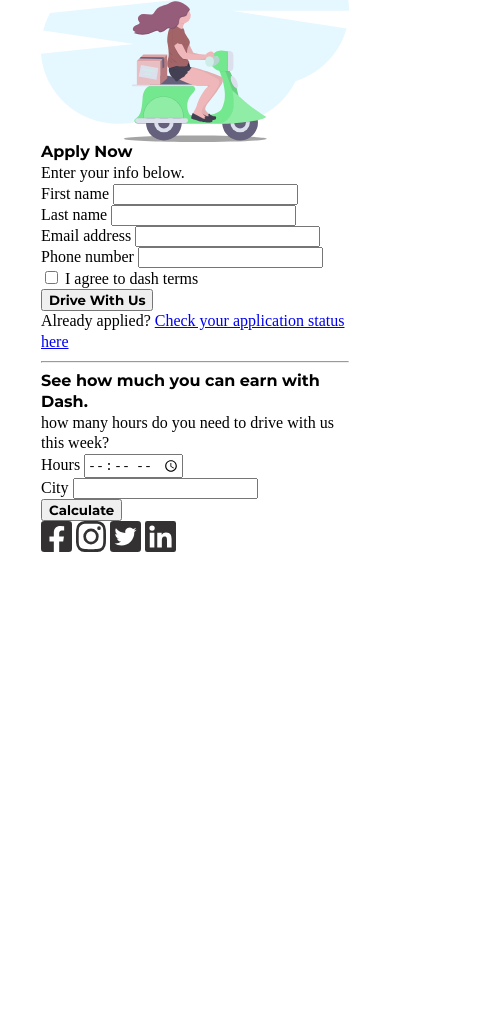
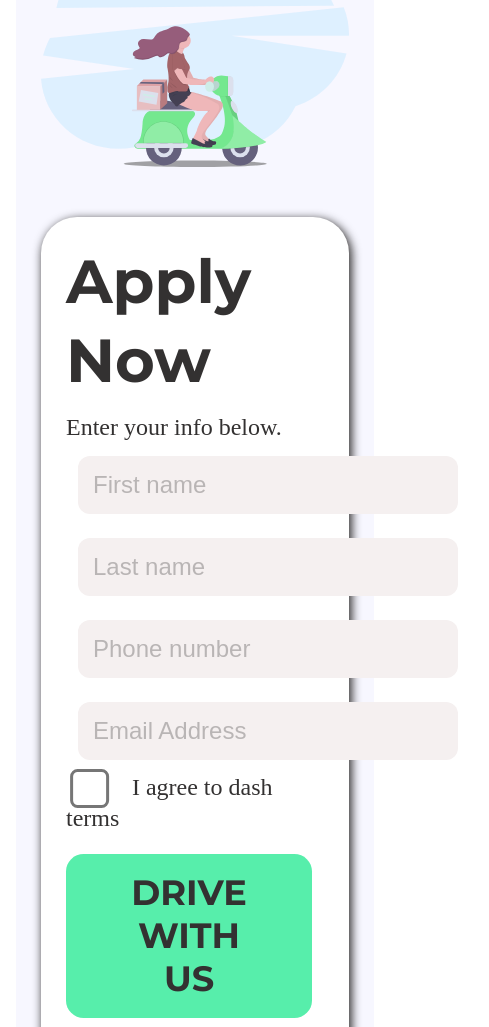
Before and after one commit to saga0022/saga0022.github.io, a plain HTML site: page week-3_master-files-landing-page/index.html in a window 390 px wide. Shown: the part 973-2000 px from the top of the page, 489 px wide, since content can reach past the window. Before the commit the page ends 1547 px from the top, so only its background shows below. Drawn offline with Linux system fonts and the light colour scheme; a web font is replaced by a local one.

Commit message:
mobile size finish

```diff
--- a/week-3_master-files-landing-page/index.html
+++ b/week-3_master-files-landing-page/index.html
@@ -24,76 +24,85 @@
 
         <!-- new section (apply form) - adding the form details with checkbox  and a button -->
         <section id="apply" class="applynow">
-            <h2 class="section-title">Apply Now</h2>
-            <p>Enter your info below.</p>
 
             <!-- apply form -->
             <form class="apply-form">
 
+                <h2 class="section-title">Apply Now</h2>
+            <p>Enter your info below.</p>
+
                 <!-- creating the form -  first name -->
                 <div class="apply-form-section">
-                  <label class="apply-form-label">First name</label>
-                  <input class="apply-form-input" type="text">
+                    <label class="apply-form-label">First name </label>
+                    <input class="apply-form-input" type="text" placeholder="First name">
                 </div>
 
                 <!-- creating the form - last name -->
                 <div class="apply-form-section">
                     <label class="apply-form-label">Last name</label>
-                  <input class="apply-form-input" type="text">
+                    <input class="apply-form-input" type="text"   placeholder="Last name">
+                </div>
+
+                <!-- creating the form - phone number -->
+                <div class="apply-form-section">
+                    <label class="apply-form-label">Phone     number</label>
+                    <input class="apply-form-input" type="tel" placeholder="Phone number">
                 </div>
 
                 <!-- creating the form - email address -->
                 <div class="apply-form-section">
-                  <label class="apply-form-label">Email address</label>
-                  <input class="apply-form-input" type="email">
+                    <label class="apply-form-label">Email address </label>
+                    <input class="apply-form-input" type="email" placeholder="Email Address">
                 </div>
 
-                <!-- creating the form - phone number -->
-                <div class="apply-form-section">
-                  <label class="apply-form-label">Phone number</label>
-                  <input class="apply-form-input" type="tel">
 
-                <!-- creating the form - i agree chechbox -->
-                </div><div class="apply-form-section">
-                  <input class="apply-form-input" type="checkbox">
-                  <label class="apply-form-label">I agree to dash terms</label>
-                </div>
+                <!-- creating the form - i agree chechbox  -->
+                <input type="checkbox" name="agree" id="iagree">
+                <span class="checkboxtext"> I agree to dash terms</span>
 
                 <!-- creating the form - submit button -->
                 <button type="submit">Drive With Us</button>
 
+                <p>Already applied? <a href="#">Check your application status here</a></p>
+
             </form>
 
-            <p>Already applied? <a href="#">Check your application status here</a></p>
+
         </section>
 
     </main>
 
-    <hr>
+    <footer>
 
-    <footer>
+        <form action="calculate-form">
+
             <h3>See how much you can earn with Dash.</h3>
             <p>how many hours do you need to drive with us this week?</p>
-        <form action="calculate-form">
 
             <div class="calculate-form-section">
-                <label class="calculate-form-label">Hours</label>
-                <input class="calculate-form-input" type="time">
+
+                <div>
+                    <label for="Hours">Hours</label>
+                    <input id="formhour" type="number" placeholder="Hours">
                 </div>
 
-            <div class="calculate-form-section">
-                <label class="calculate-form-label">City</label>
-                <input class="calculate-form-input" type="text">
+                <div>
+                    <label for="City">City</label>
+                    <input id="formcity" type="text" placeholder="City">
+                </div>
+
             </div>
 
             <button type="submit">Calculate</button>
 
+            <div class="container">
                 <div class="socmed">
                     <img class="socmed-image" src="/week-3_master-files-landing-page/images/icons/facebook.svg" alt="facebook">
                     <img class="socmed-image" src="/week-3_master-files-landing-page/images/icons/instagram.svg" alt="instagram">
                     <img class="socmed-image" src="/week-3_master-files-landing-page/images/icons/twitter.svg" alt="twitter">
                     <img class="socmed-image" src="/week-3_master-files-landing-page/images/icons/linkedin.svg" alt="linkedin">
                 </div>
+            </div>
         </form>
     </footer>
 </body>
--- a/week-3_master-files-landing-page/main.css
+++ b/week-3_master-files-landing-page/main.css
@@ -75,18 +75,18 @@ h3 {
 /* changing the header's paragraph font to Montserrat Regular */
 p,
 .apply-form-label,
-.calculate-form-label {
+.calculate-form-section,
+.checkboxtext {
 	font-family: MyParagraphFont;
 }
 
-/* making the whole site's margin bigger */
-html {
+/* making the site body's margin bigger */
+
+main {
 	margin: 1em;
 	padding-left: 25px;
 	padding-right: 25px;
-}
-
-body {
+	background-color: #f7f7ff;
 	line-height: 1.3;
 }
 
@@ -100,6 +100,7 @@ img{
 nav img {
 	width: 34%;
 	height: 34%;
+	margin-left: 30px;
 }
 
 /* ----- nav ----- */
@@ -112,14 +113,15 @@ nav img {
 
 /* making the headers paragraph font-sze bigger */
 .header p {
+
 	font-size: 2.3rem;
 	color: #333131;
 }
 
 /* making the girl-scooter responsive  */
 .header#header img{
-	max-width: auto;
-	max-height: auto;
+	max-width: 100%;
+	max-height: 100%;
 	display: block; /* <<< -- remove extra space below image */
 }
 
@@ -127,12 +129,156 @@ nav img {
 	width: auto;
 }
 
-/* centering the image, girl in the scooter' */
-/* .header#header img {
-	display: block;
-	margin-left: auto;
-	margin-right: auto;
-	padding-right: 15px;
-	padding-left: 15px;
-	overflow: hidden ;
-} */
+/*  ----- apply form ----- */
+
+/* changing the font size of h2 */
+h2.section-title{
+	font-size: 3.8rem;
+	margin-bottom: .2em;
+}
+
+/* creating a box for the form  */
+.apply-form {
+	color: #333131;
+	border: 1px solid transparent;
+    display: block;
+	margin-top: 50px;
+	margin-bottom: 50px;
+    padding: 1em 1.5em 1.5em 1em;
+    box-sizing: border-box;
+	border-radius: 1.5em;
+	box-shadow: 2px 3px 10px 1px #333131;
+	font-size: 1.5rem;
+	background-color: #ffffff;
+}
+
+/* hiding the label names of the apply form */
+.apply-form-section .apply-form-label {
+	display: none;
+}
+
+/* updating the size and background color of the apply form */
+.apply-form-input {
+	font-size: 	1.5rem;
+	border: none;
+	width: 350px;
+	padding: 15px 15px;
+	margin: .5em;
+	background-color: #f5f0f0;
+	border-radius: .5em;
+}
+
+/* changing the color of the placeholder text */
+::placeholder {
+	color: #b9b5b5;
+	opacity: 1;
+}
+
+/* making the checkbox bigger in size */
+input[type=checkbox] {
+	width: 15%;
+	transform: scale(3);
+	padding: 10px;
+	margin-left: 5px;
+}
+
+/* moving the checkboxx text a 15px to the left */
+.checkboxtext {
+	display: inline;
+	margin-left: 15px;
+}
+
+/* updating the buttons color size and text and bprder styles */
+button[type=submit] {
+	color: #333131;
+	background-color: #57eeab;
+	border: none;
+	text-transform: uppercase;
+	font-size: 2.2rem;
+	border-radius: .5em;
+	margin-top: 20px;
+	margin-bottom: 20px;
+	padding: .5em 1.5em;
+}
+
+/* changing the href color and text decoration */
+#apply p a {
+	color: #ff8480;
+	text-decoration: none;
+}
+
+footer {
+	background: #fffd8c;
+	color: #333131;
+}
+
+
+h3 {
+	font-size: 1.6rem;
+	padding: 1em 2em;
+}
+
+footer p {
+	font-size: 1.4rem;
+	padding: .2em 2em;
+}
+
+form label {
+	display: none;
+}
+
+/* making the checkbox bigger in size */
+footer input[type=number] {
+	border-radius: .5em;
+	border: none;
+	width: 90px;
+	transform: scale(1);
+	padding: .5em; /* size of the box */
+	font-size: 1.5rem;
+	/* margin-left: 10px; */
+}
+
+
+footer input[type=text] {
+	border-radius: .5em;
+	border: none;
+	width: 270px;
+	transform: scale(1);
+	margin-left: 25px;
+	padding: .5em;
+	font-size: 1.5rem;
+}
+
+.calculate-form-section {
+	padding-top: 25px;
+	padding-left:  50px;
+	display: flex;
+	justify-content: start;
+	width: 50%;
+	font-size: 1.5rem;
+}
+
+footer button[type=submit] {
+	color: #f7f7ff;
+	background-color: #ff8480;
+	border: none;
+	text-transform: uppercase;
+	font-size: 2.2rem;
+	border-radius: .5em;
+	margin-left: 50px;
+	margin-bottom: 20px;
+	padding: 10px 110px;
+}
+
+form .socmed {
+	display: flex;
+	flex-direction: row;
+	justify-content: center;
+	flex-grow: 20px;
+}
+
+.socmed-image {
+	width: 45px;
+	height: 30%;
+	padding: 2em;
+}
```
Lines whose indentation alone changed are shown as unchanged.
